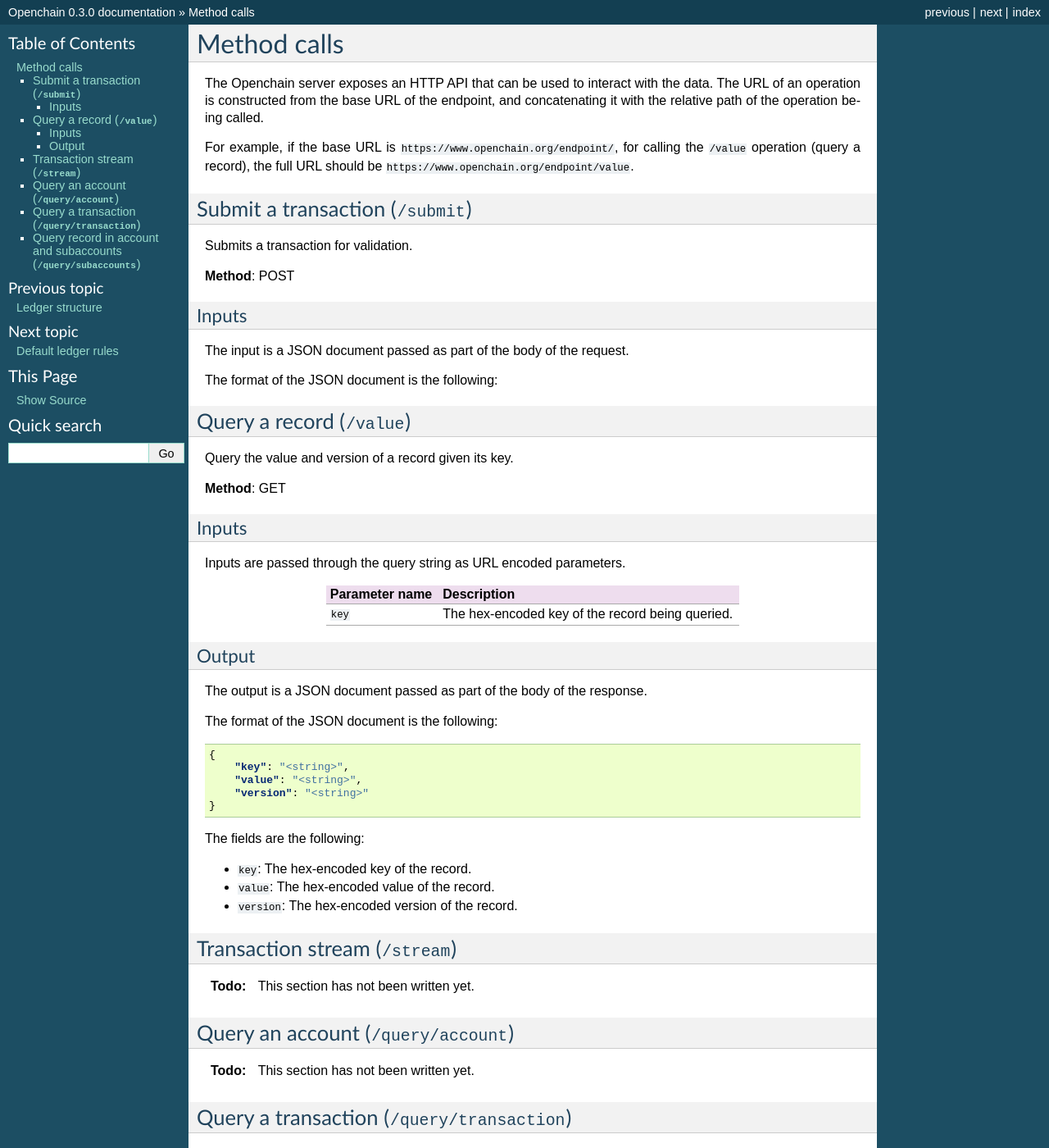
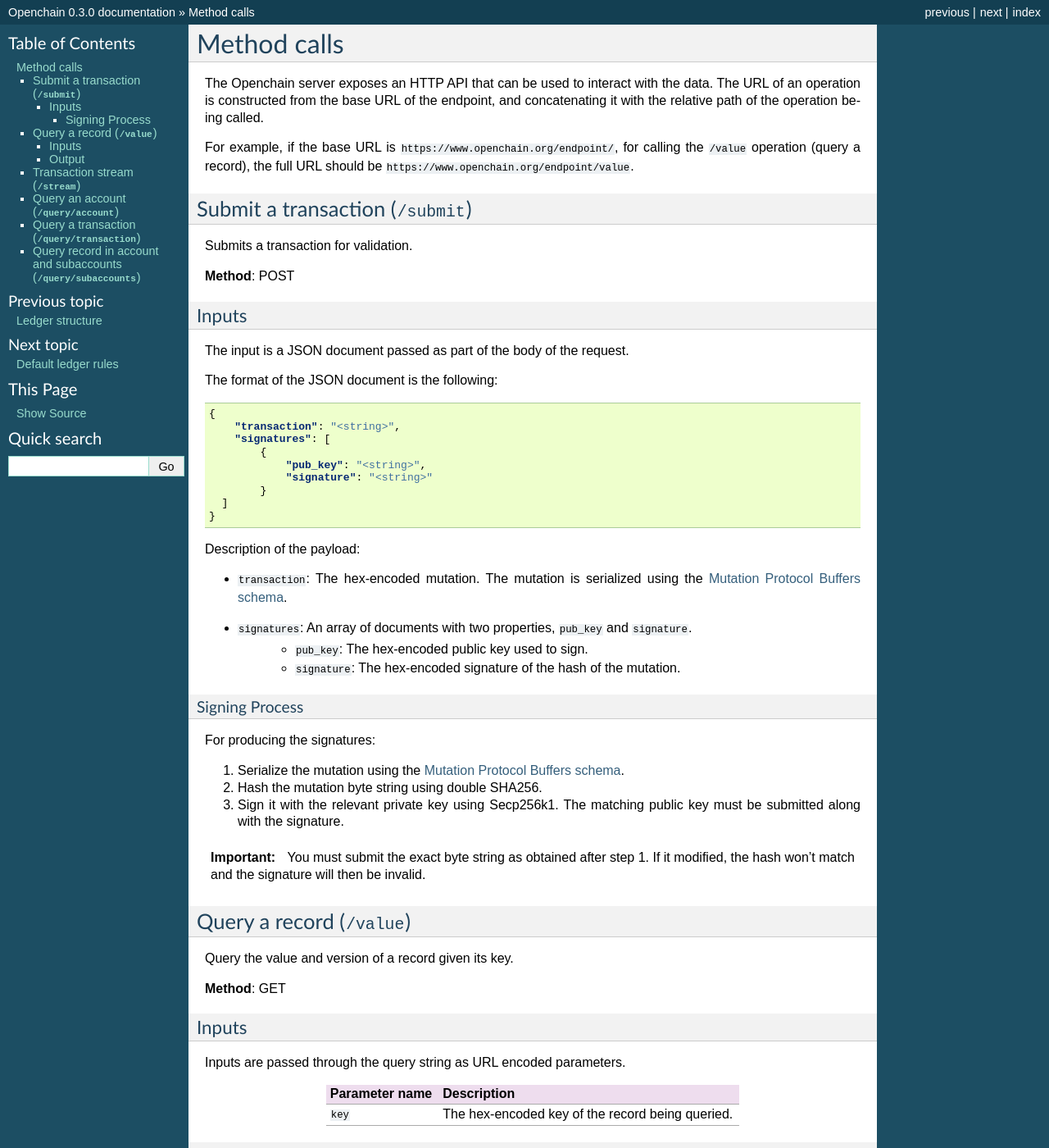
Before and after one commit to openchain/docs, a Sphinx documentation site: the page built from docs/source/api/method-calls.rst, in a window 1280 px wide and 1400 px high. Shown: the whole window at 82% size. Built offline with Sphinx 7.4.7, drawn with Linux system fonts in a browser that asks for light colours.

Commit message:
Document the signing process

```diff
--- a/docs/source/api/method-calls.rst
+++ b/docs/source/api/method-calls.rst
@@ -20,6 +20,36 @@
 The input is a JSON document passed as part of the body of the request.
 
 The format of the JSON document is the following:
+
+.. code-block:: json
+
+    {
+        "transaction": "<string>",
+        "signatures": [
+            {
+                "pub_key": "<string>",
+                "signature": "<string>"
+            }
+      ]
+    }
+
+Description of the payload:
+
+* ``transaction``: The hex-encoded mutation. The mutation is serialized using the :ref:`Mutation Protocol Buffers schema <data-structures-mutation>`.
+* ``signatures``: An array of documents with two properties, ``pub_key`` and ``signature``.
+    * ``pub_key``: The hex-encoded public key used to sign.
+    * ``signature``: The hex-encoded signature of the hash of the mutation.
+
+Signing Process
+^^^^^^^^^^^^^^^
+
+For producing the signatures:
+
+1. Serialize the mutation using the :ref:`Mutation Protocol Buffers schema <data-structures-mutation>`.
+2. Hash the mutation byte string using double SHA256.
+3. Sign it with the relevant private key using Secp256k1. The matching public key must be submitted along with the signature.
+
+.. important:: You must submit the exact byte string as obtained after step 1. If it modified, the hash won't match and the signature will then be invalid.
 
 Query a record (``/value``)
 ---------------------------
```
